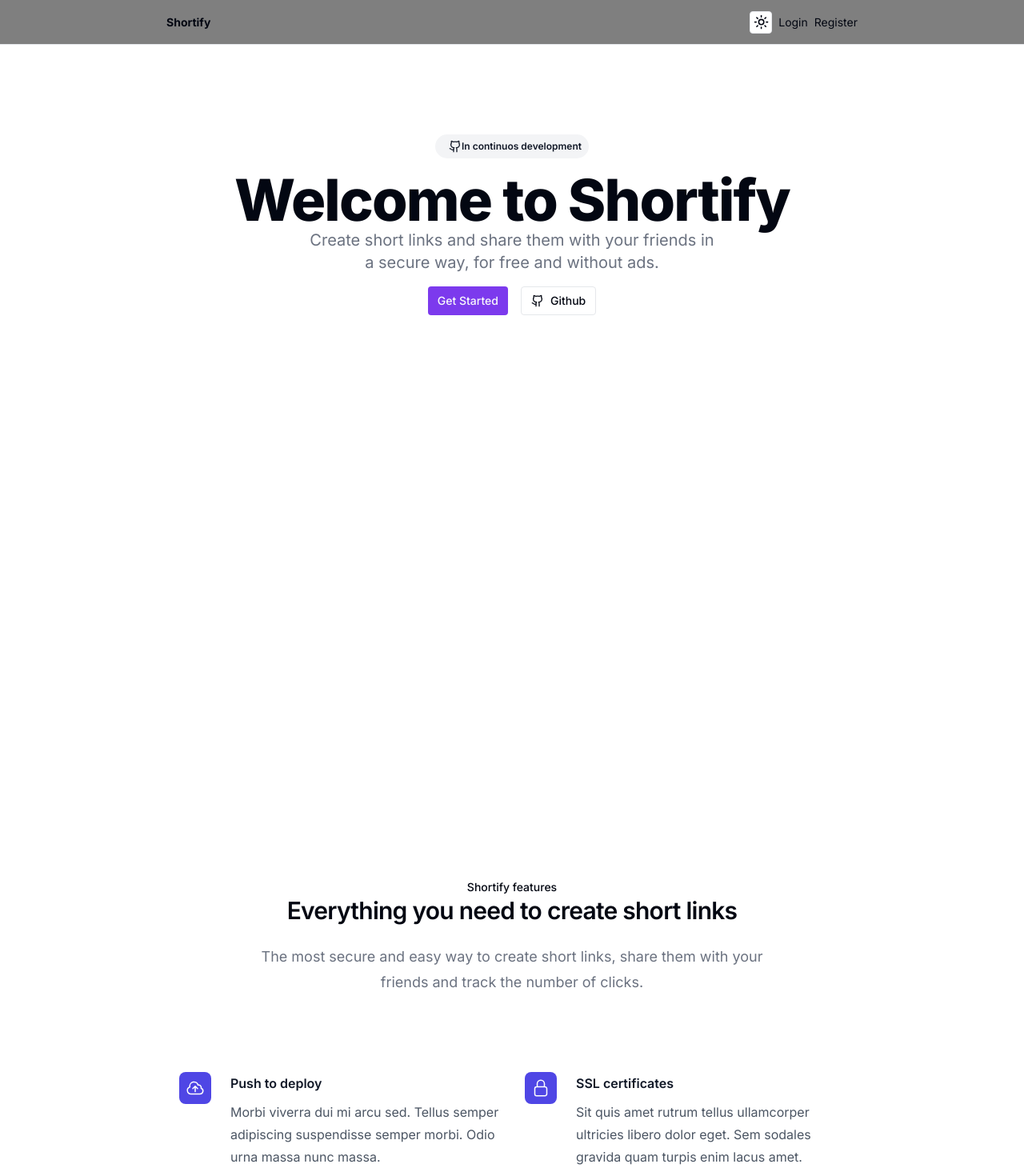
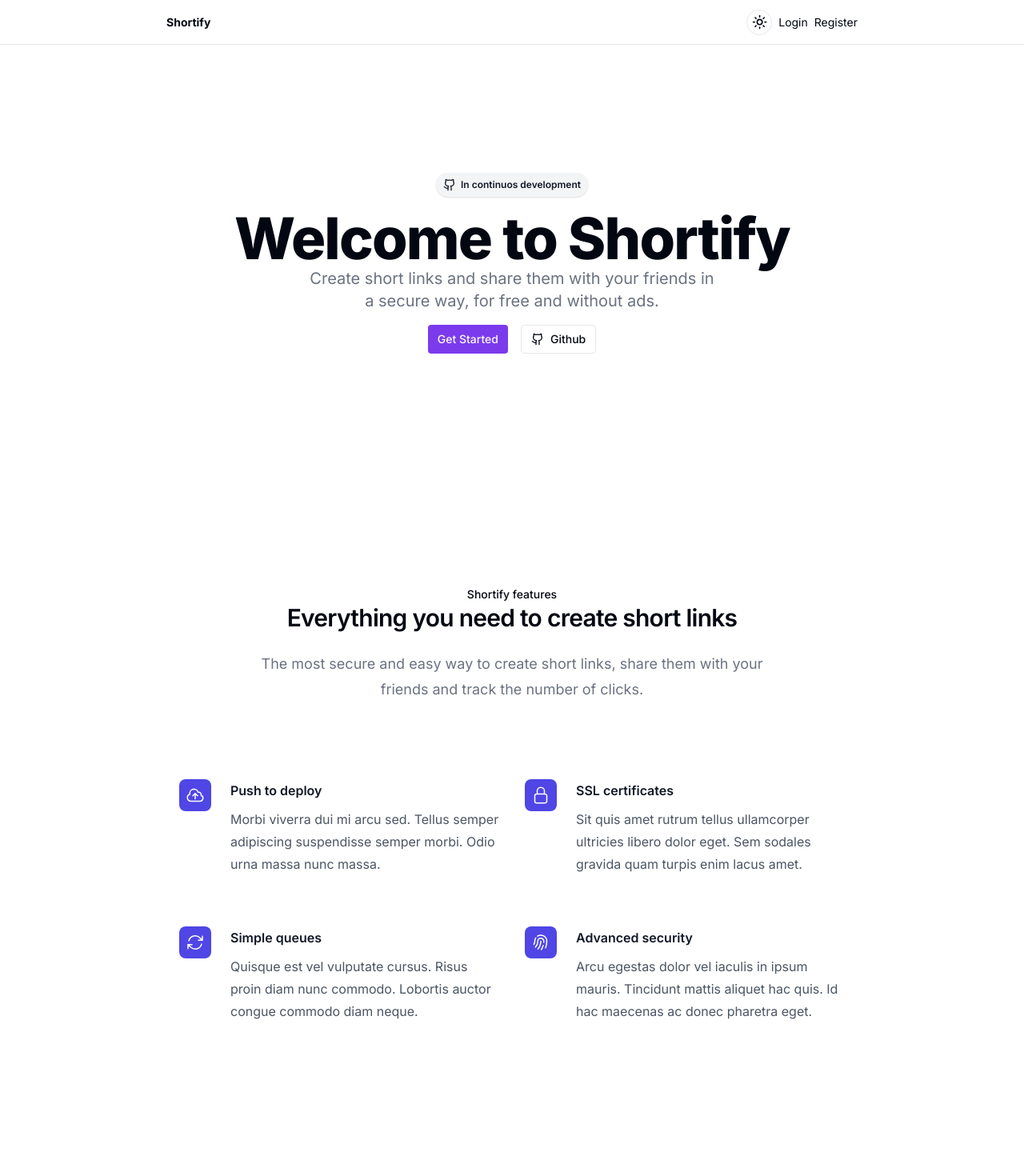
Before and after one commit to adiazt01/short_url_app, a Next.js app: page / in a window 1280 px wide. Shown: the top 1470 px of the page at 80% size. After the commit the page ends 1278 px from the top, so only its background shows below. Built offline with nearby package versions, Linux system fonts and the light colour scheme; no server answers.

Commit message:
Refactor layout and styling in dashboard and landing components

```diff
--- a/src/app/(dashboard)/dashboard/layout.tsx
+++ b/src/app/(dashboard)/dashboard/layout.tsx
@@ -32,7 +32,7 @@
           <Navbar />
           <main className="w-full flex flex-col justify-start items-center pt-8 bg-white dark:bg-black transition">
             <div className="max-w-[50rem] px-8 w-full">
-              <div className="flex mb-4 mt-4 flex-row items-start">
+              <div className="flex mb-4 mt-16 flex-row items-start">
                 <BreadcrumbDashboard />
               </div>
               {children}
--- a/src/app/(landing)/components/NavbarLanding.tsx
+++ b/src/app/(landing)/components/NavbarLanding.tsx
@@ -8,7 +8,16 @@
   DropdownMenuTrigger,
 } from "@/components/ui/dropdown-menu";
 import Link from "next/link";
-import { LayoutDashboard, LogOut, Moon, Sun, User } from "lucide-react";
+import {
+  Computer,
+  LayoutDashboard,
+  LogOut,
+  Moon,
+  MoonIcon,
+  Sun,
+  SunIcon,
+  User,
+} from "lucide-react";
 import { useTheme } from "next-themes";
 import { Button } from "@/components/ui/button";
 import { useRouter } from "next/navigation";
@@ -20,7 +29,7 @@
   const router = useRouter();
 
   return (
-    <header className="sticky w-full top-0 flex justify-center items-center flex-row h-14 border-b backdrop-blur bg-black bg-opacity-50">
+    <header className="sticky w-full top-0 flex justify-center items-center flex-row h-14 border-b backdrop-blur bg-white/50 dark:bg-black/50">
       <div className="flex justify-between items-center text-sm w-full max-w-4xl px-4">
         <Link className="font-bold" href="/">
           Shortify
@@ -30,7 +39,7 @@
             <DropdownMenuTrigger asChild>
               <Button
                 variant="outline"
-                className="h-7 rounded border w-7"
+                className="h-8 w-8 rounded-full border"
                 size="icon"
               >
                 <Sun className="h-[1.2rem] w-[1.2rem] rotate-0 scale-100 transition-all dark:-rotate-90 dark:scale-0 rounded-full" />
@@ -40,12 +49,15 @@
             </DropdownMenuTrigger>
             <DropdownMenuContent align="end">
               <DropdownMenuItem onClick={() => setTheme("light")}>
+                <SunIcon className="w-5 h-5 mr-2" />
                 Light
               </DropdownMenuItem>
               <DropdownMenuItem onClick={() => setTheme("dark")}>
+                <MoonIcon className="w-5 h-5 mr-2" />
                 Dark
               </DropdownMenuItem>
               <DropdownMenuItem onClick={() => setTheme("system")}>
+                <Computer className="w-5 h-5 mr-2" />
                 System
               </DropdownMenuItem>
             </DropdownMenuContent>
--- a/src/app/(landing)/layout.tsx
+++ b/src/app/(landing)/layout.tsx
@@ -28,7 +28,7 @@
             disableTransitionOnChange
           >
             <NavbarLading />
-            <div className="w-full max-w-4xl mx-auto">{children}</div>
+            <div className="w-full flex gap-72 flex-col max-w-4xl mx-auto">{children}</div>
           </ThemeProvider>
         </SessionProvider>
       </body>
--- a/src/app/(landing)/page.tsx
+++ b/src/app/(landing)/page.tsx
@@ -7,11 +7,11 @@
   /* FIXME end */
   return (
     <>
-      <main className="mt-28 min-h-screen">
+      <main className="mt-40">
         <div className="flex flex-col w-full justify-center items-center">
           <header className="flex flex-col items-center">
-            <Badge variant={"secondary"} className="mb-4 py-1.5 px-2">
-              <Github className="w-4 h-4 ml-2" />
+            <Badge variant={"secondary"} className="mb-4 shadow py-1.5 px-2">
+              <Github className="w-4 h-4 mr-1.5" />
               In continuos development
             </Badge>
             <h1 className="scroll-m-20 text-center text-5xl font-extrabold tracking-tight md:text-7xl">
@@ -43,7 +43,7 @@
           </div>
         </div>
       </main>
-      <div className="bg-white dark:bg-black py-24 sm:py-32">
+      <section className="bg-white dark:bg-black">
         <div className="mx-auto max-w-7xl px-6 lg:px-8">
           <div className="mx-auto max-w-2xl lg:text-center">
             <small className="text-sm font-medium leading-none">
@@ -57,7 +57,7 @@
               with your friends and track the number of clicks.
             </p>
           </div>
-          <section className="mx-auto mt-16 max-w-2xl sm:mt-20 lg:mt-24 lg:max-w-4xl">
+          <div className="mx-auto mt-16 max-w-2xl sm:mt-20 lg:mt-24 lg:max-w-4xl">
             <div className="grid max-w-xl grid-cols-1 gap-x-8 gap-y-10 lg:max-w-none lg:grid-cols-2 lg:gap-y-16">
               <div className="relative pl-16">
                 <div className="text-base font-semibold leading-7 text-gray-900">
@@ -161,9 +161,9 @@
                 </dd>
               </div>
             </div>
-          </section>
+          </div>
         </div>
-      </div>
+      </section>
     </>
   );
 }
```
